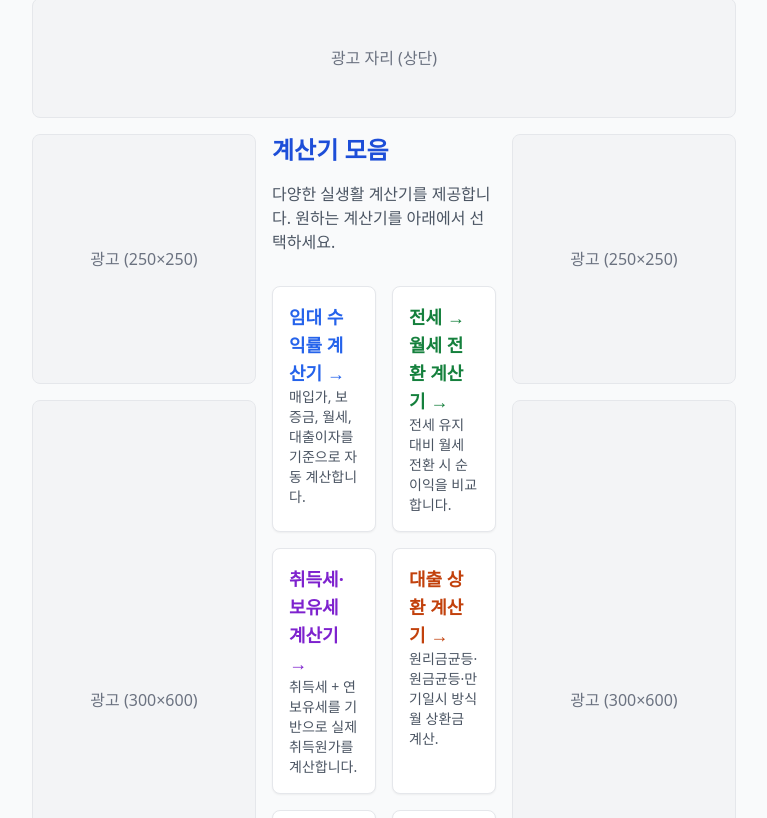
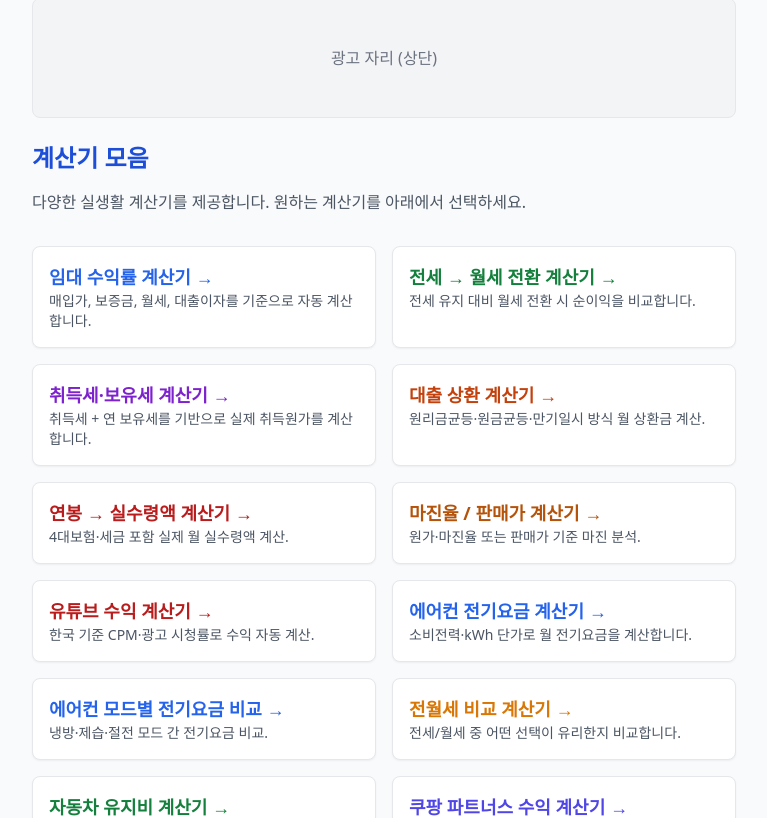
Before and after one commit to geniuspark00-source/calc-site, a Next.js app: page / in a window 1280 px wide. Shown: the part 102-920 px from the top of the page, without its empty margins (256-1023 px from the left). Built offline with nearby package versions, Linux system fonts and the light colour scheme.

Commit message:
auto push

```diff
--- a/app/page.tsx
+++ b/app/page.tsx
@@ -9,42 +9,22 @@ export const metadata = generateSEOTags({
 
 export default function Home() {
   return (
-    <main className="max-w-7xl mx-auto p-4">
+    <main className="w-full p-4">
 
-      {/* ================================================= */}
-      {/* 🔵 모바일 상단 광고 (PC에서도 보임) */}
-      {/* ================================================= */}
-      <div className="w-full mb-4">
+      {/* ===================== */}
+      {/* 🔵 상단 광고 */}
+      {/* ===================== */}
+      <div className="w-full mb-6">
         <div className="w-full h-[120px] bg-gray-100 border rounded-lg flex items-center justify-center text-gray-500">
           광고 자리 (상단)
         </div>
       </div>
 
-      {/* ================================================= */}
-      {/* 🔵 전체 레이아웃: 좌 광고 | 본문 | 우 광고 */}
-      {/* ================================================= */}
-      <div className="grid grid-cols-1 md:grid-cols-3 gap-4">
+      {/* ===================== */}
+      {/* 🔹 콘텐츠 영역 */}
+      {/* ===================== */}
+      <div className="max-w-6xl mx-auto">
 
-        {/* ================================================= */}
-        {/* 🔹 LEFT 광고 (PC에서만 양옆 광고) */}
-        {/* ================================================= */}
-        <aside className="hidden md:block">
-          <div className="sticky top-4 space-y-4">
-            <div className="w-full h-[250px] bg-gray-100 border rounded-lg flex items-center justify-center text-gray-500">
-              광고 (250×250)
-            </div>
-            <div className="w-full h-[600px] bg-gray-100 border rounded-lg flex items-center justify-center text-gray-500">
-              광고 (300×600)
-            </div>
-          </div>
-        </aside>
-
-        {/* ================================================= */}
-        {/* 🔹 MAIN — 계산기 목록 2열 */}
-        {/* ================================================= */}
-        <section className="col-span-1 md:col-span-1">
-
-          {/* 제목 */}
         <h1 className="text-2xl font-bold mb-4 text-blue-700">계산기 모음</h1>
 
         <p className="text-gray-600 mb-8">
@@ -58,20 +38,18 @@ export default function Home() {
           </div>
         </div>
 
-          {/* 🔥 계산기 카드 2열 그리드 */}
+        {/* ===================== */}
+        {/* 🔥 계산기 2열 그리드 */}
+        {/* ===================== */}
         <div className="grid grid-cols-1 sm:grid-cols-2 gap-4">
 
-            {/* -------------------------------------------------------------- */}
-            {/* 여기에 네 모든 계산기 카드들 그대로 배치 (내용 동일) */}
-            {/* -------------------------------------------------------------- */}
+          {/* 🔽 기존 카드들 그대로 유지 🔽 */}
 
           <a
             href="/calculators/rent-yield"
             className="block p-4 bg-white rounded-lg shadow-sm border hover:shadow-md transition"
           >
-              <h2 className="text-lg font-bold text-blue-600">
-                임대 수익률 계산기 →
-              </h2>
+            <h2 className="text-lg font-bold text-blue-600">임대 수익률 계산기 →</h2>
             <p className="text-gray-600 text-sm">
               매입가, 보증금, 월세, 대출이자를 기준으로 자동 계산합니다.
             </p>
@@ -81,9 +59,7 @@ export default function Home() {
             href="/calculators/lease-to-monthly"
             className="block p-4 bg-white rounded-lg shadow-sm border hover:shadow-md transition"
           >
-              <h2 className="text-lg font-bold text-green-700">
-                전세 → 월세 전환 계산기 →
-              </h2>
+            <h2 className="text-lg font-bold text-green-700">전세 → 월세 전환 계산기 →</h2>
             <p className="text-gray-600 text-sm">
               전세 유지 대비 월세 전환 시 순이익을 비교합니다.
             </p>
@@ -93,9 +69,7 @@ export default function Home() {
             href="/calculators/property-tax"
             className="block p-4 bg-white rounded-lg shadow-sm border hover:shadow-md transition"
           >
-              <h2 className="text-lg font-bold text-purple-700">
-                취득세·보유세 계산기 →
-              </h2>
+            <h2 className="text-lg font-bold text-purple-700">취득세·보유세 계산기 →</h2>
             <p className="text-gray-600 text-sm">
               취득세 + 연 보유세를 기반으로 실제 취득원가를 계산합니다.
             </p>
@@ -105,9 +79,7 @@ export default function Home() {
             href="/calculators/loan"
             className="block p-4 bg-white rounded-lg shadow-sm border hover:shadow-md transition"
           >
-              <h2 className="text-lg font-bold text-orange-700">
-                대출 상환 계산기 →
-              </h2>
+            <h2 className="text-lg font-bold text-orange-700">대출 상환 계산기 →</h2>
             <p className="text-gray-600 text-sm">
               원리금균등·원금균등·만기일시 방식 월 상환금 계산.
             </p>
@@ -117,9 +89,7 @@ export default function Home() {
             href="/calculators/salary"
             className="block p-4 bg-white rounded-lg shadow-sm border hover:shadow-md transition"
           >
-              <h2 className="text-lg font-bold text-red-700">
-                연봉 → 실수령액 계산기 →
-              </h2>
+            <h2 className="text-lg font-bold text-red-700">연봉 → 실수령액 계산기 →</h2>
             <p className="text-gray-600 text-sm">
               4대보험·세금 포함 실제 월 실수령액 계산.
             </p>
@@ -129,9 +99,7 @@ export default function Home() {
             href="/calculators/margin"
             className="block p-4 bg-white rounded-lg shadow-sm border hover:shadow-md transition"
           >
-              <h2 className="text-lg font-bold text-amber-700">
-                마진율 / 판매가 계산기 →
-              </h2>
+            <h2 className="text-lg font-bold text-amber-700">마진율 / 판매가 계산기 →</h2>
             <p className="text-gray-600 text-sm">
               원가·마진율 또는 판매가 기준 마진 분석.
             </p>
@@ -141,9 +109,7 @@ export default function Home() {
             href="/calculators/youtube"
             className="block p-4 bg-white rounded-lg shadow-sm border hover:shadow-md transition"
           >
-              <h2 className="text-lg font-bold text-red-700">
-                유튜브 수익 계산기 →
-              </h2>
+            <h2 className="text-lg font-bold text-red-700">유튜브 수익 계산기 →</h2>
             <p className="text-gray-600 text-sm">
               한국 기준 CPM·광고 시청률로 수익 자동 계산.
             </p>
@@ -153,9 +119,7 @@ export default function Home() {
             href="/calculators/aircon-electric"
             className="block p-4 bg-white rounded-lg shadow-sm border hover:shadow-md transition"
           >
-              <h2 className="text-lg font-bold text-blue-600">
-                에어컨 전기요금 계산기 →
-              </h2>
+            <h2 className="text-lg font-bold text-blue-600">에어컨 전기요금 계산기 →</h2>
             <p className="text-gray-600 text-sm">
               소비전력·kWh 단가로 월 전기요금을 계산합니다.
             </p>
@@ -165,9 +129,7 @@ export default function Home() {
             href="/calculators/aircon-mode"
             className="block p-4 bg-white rounded-lg shadow-sm border hover:shadow-md transition"
           >
-              <h2 className="text-lg font-bold text-blue-600">
-                에어컨 모드별 전기요금 비교 →
-              </h2>
+            <h2 className="text-lg font-bold text-blue-600">에어컨 모드별 전기요금 비교 →</h2>
             <p className="text-gray-600 text-sm">
               냉방·제습·절전 모드 간 전기요금 비교.
             </p>
@@ -177,9 +139,7 @@ export default function Home() {
             href="/calculators/rent-compare"
             className="block p-4 bg-white rounded-lg shadow-sm border hover:shadow-md transition"
           >
-              <h2 className="text-lg font-bold text-amber-600">
-                전월세 비교 계산기 →
-              </h2>
+            <h2 className="text-lg font-bold text-amber-600">전월세 비교 계산기 →</h2>
             <p className="text-gray-600 text-sm">
               전세/월세 중 어떤 선택이 유리한지 비교합니다.
             </p>
@@ -189,9 +149,7 @@ export default function Home() {
             href="/calculators/car-cost"
             className="block p-4 bg-white rounded-lg shadow-sm border hover:shadow-md transition"
           >
-              <h2 className="text-lg font-bold text-green-700">
-                자동차 유지비 계산기 →
-              </h2>
+            <h2 className="text-lg font-bold text-green-700">자동차 유지비 계산기 →</h2>
             <p className="text-gray-600 text-sm">
               유류비·보험료·세금·정비비 기반 유지비 계산.
             </p>
@@ -201,9 +159,7 @@ export default function Home() {
             href="/calculators/coupang-partners"
             className="block p-4 bg-white rounded-lg shadow-sm border hover:shadow-md transition"
           >
-              <h2 className="text-lg font-bold text-indigo-600">
-                쿠팡 파트너스 수익 계산기 →
-              </h2>
+            <h2 className="text-lg font-bold text-indigo-600">쿠팡 파트너스 수익 계산기 →</h2>
             <p className="text-gray-600 text-sm">
               클릭수·전환율·결제금액 기반 예상 수익 계산.
             </p>
@@ -213,9 +169,7 @@ export default function Home() {
             href="/calculators/unemployment-benefit"
             className="block p-4 bg-white rounded-lg shadow-sm border hover:shadow-md transition"
           >
-              <h2 className="text-lg font-bold text-purple-600">
-                실업급여 계산기 →
-              </h2>
+            <h2 className="text-lg font-bold text-purple-600">실업급여 계산기 →</h2>
             <p className="text-gray-600 text-sm">
               평균임금·근속기간 기반 예상 지급액 계산.
             </p>
@@ -225,9 +179,7 @@ export default function Home() {
             href="/calculators/exchange-fee"
             className="block p-4 bg-white rounded-lg shadow-sm border hover:shadow-md transition"
           >
-              <h2 className="text-lg font-bold text-indigo-600">
-                환전 수수료 계산기 →
-              </h2>
+            <h2 className="text-lg font-bold text-indigo-600">환전 수수료 계산기 →</h2>
             <p className="text-gray-600 text-sm">
               스프레드 포함 실제 환전 금액 계산.
             </p>
@@ -237,9 +189,7 @@ export default function Home() {
             href="/calculators/gas-heating"
             className="block p-4 bg-white rounded-lg shadow-sm border hover:shadow-md transition"
           >
-              <h2 className="text-lg font-bold text-orange-600">
-                도시가스 난방비 계산기 →
-              </h2>
+            <h2 className="text-lg font-bold text-orange-600">도시가스 난방비 계산기 →</h2>
             <p className="text-gray-600 text-sm">
               지역별 요금·기본요금 기반 난방비 계산.
             </p>
@@ -249,9 +199,7 @@ export default function Home() {
             href="/calculators/commute"
             className="block p-4 bg-white rounded-lg shadow-sm border hover:shadow-md transition"
           >
-              <h2 className="text-lg font-bold text-blue-600">
-                출퇴근 시간·비용 계산기 →
-              </h2>
+            <h2 className="text-lg font-bold text-blue-600">출퇴근 시간·비용 계산기 →</h2>
             <p className="text-gray-600 text-sm">
               거리·속도·유류비 기반 출퇴근 시간·비용 계산.
             </p>
@@ -259,27 +207,14 @@ export default function Home() {
 
         </div>
 
-          {/* 🔵 모바일 하단 광고 */}
-          <div className="block md:hidden mt-6">
-            <div className="w-full h-[150px] bg-gray-100 border rounded-lg flex items-center justify-center text-gray-500">
+        {/* ===================== */}
+        {/* 🔵 하단 광고 */}
+        {/* ===================== */}
+        <div className="w-full mt-8">
+          <div className="w-full h-[120px] bg-gray-100 border rounded-lg flex items-center justify-center text-gray-500">
             광고 자리 (하단)
           </div>
         </div>
-        </section>
-
-        {/* ================================================= */}
-        {/* 🔹 RIGHT 광고 (PC에서만 양옆 광고) */}
-        {/* ================================================= */}
-        <aside className="hidden md:block">
-          <div className="sticky top-4 space-y-4">
-            <div className="w-full h-[250px] bg-gray-100 border rounded-lg flex items-center justify-center text-gray-500">
-              광고 (250×250)
-            </div>
-            <div className="w-full h-[600px] bg-gray-100 border rounded-lg flex items-center justify-center text-gray-500">
-              광고 (300×600)
-            </div>
-          </div>
-        </aside>
 
       </div>
     </main>
```
Lines whose indentation alone changed are shown as unchanged.
